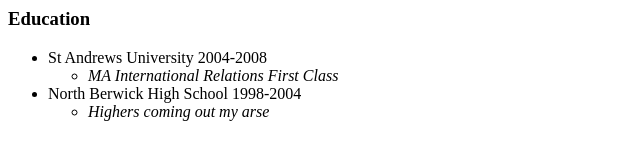
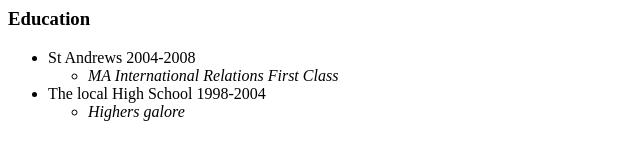
Before and after one commit to HeyRudiRudi/CV, a plain HTML site: page Education.html in a window 1280 px wide. Shown: the whole page, without its empty margins (0-640 px from the left). Drawn offline with Linux system fonts and the light colour scheme.

Commit message:
Update Education.html

```diff
--- a/Education.html
+++ b/Education.html
@@ -8,13 +8,13 @@
 <body>
   <h3><strong>Education</strong></h3>
   <ul>
-    <li>St Andrews University 2004-2008</li>
+    <li>St Andrews 2004-2008</li>
     <ul>
       <li><em>MA International Relations First Class</em></li>
     </ul>
-    <li>North Berwick High School 1998-2004</li>
+    <li>The local High School 1998-2004</li>
     <ul>
-      <li><em>Highers coming out my arse</em></li>
+      <li><em>Highers galore</em></li>
     </ul>
   </ul>
 </body>
```
